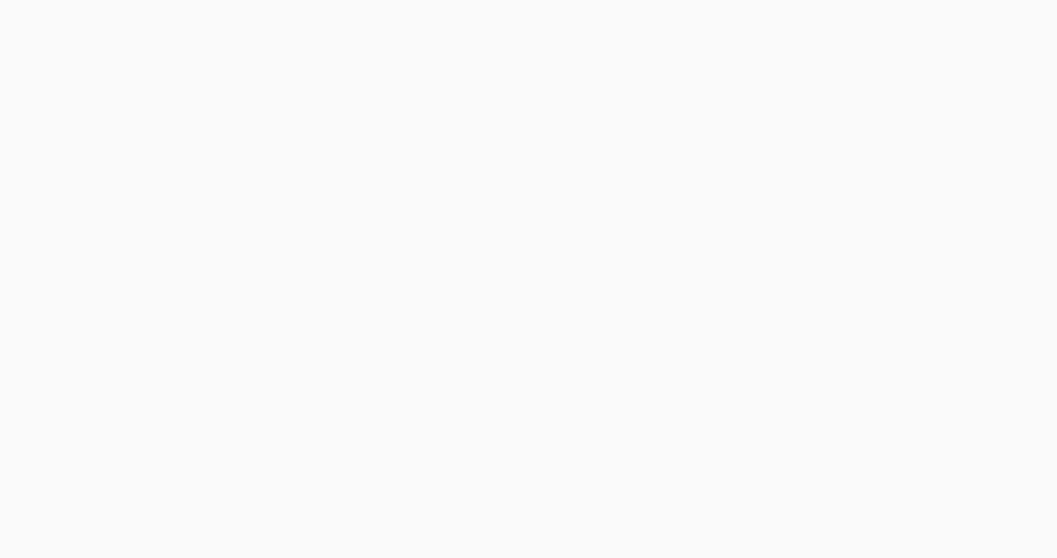
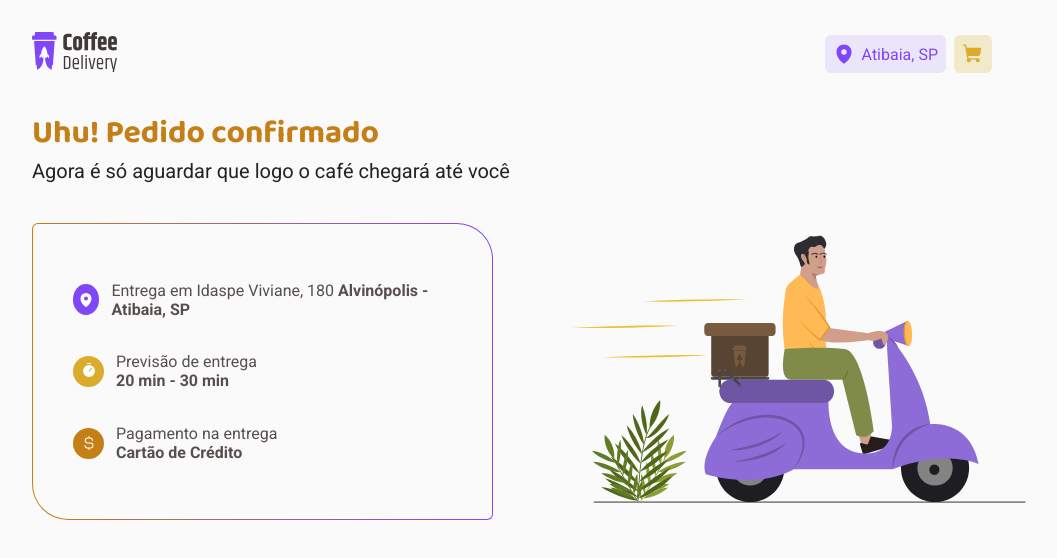
Before and after one commit to lucaslomba/desafio-02, a React (Vite) app: page /finished in a window 1280 px wide. Before the commit this address had no page. Shown: the top 558 px of the page, without its empty margins (128-1185 px from the left). Built offline with nearby package versions, Linux system fonts and the light colour scheme.

Commit message:
Atualizando tela de Finished

```diff
--- a/src/Router.tsx
+++ b/src/Router.tsx
@@ -1,6 +1,7 @@
 import { Routes, Route } from 'react-router-dom'
 import { DefaultLayout } from './layout/DefaultLayout'
 import { Checkout } from './pages/Checkout'
+import { Finished } from './pages/Finished'
 import { Home } from './pages/Home'
 
 export function Router() {
@@ -9,6 +10,7 @@ export function Router() {
       <Route path="/" element={<DefaultLayout />}>
         <Route path="/" element={<Home />} />
         <Route path="/checkout/" element={<Checkout />} />
+        <Route path="/finished/" element={<Finished />} />
       </Route>
     </Routes>
   )
--- a/src/contexts/CartContext.tsx
+++ b/src/contexts/CartContext.tsx
@@ -1,4 +1,10 @@
-import { createContext, ReactNode, useEffect, useReducer } from 'react'
+import {
+  createContext,
+  ReactNode,
+  useEffect,
+  useReducer,
+  useState,
+} from 'react'
 import {
   deleteItemToCart,
   updateCart,
@@ -8,6 +14,9 @@ import { CartItem, cartReducer } from '../reducers/Cart/reducer'
 
 interface CartContextType {
   cart: CartItem[]
+  summaryCart: number
+  summaryCartWithDelivery: number
+  getSummaryValuesToPayment: () => void
   addItemToCart: (data: CartItem) => void
   editQuantityInCart: (data: CartItem) => void
   deleteItemCart: (id: number) => void
@@ -20,6 +29,9 @@ interface CartContextProviderProps {
 }
 
 export function CartContextProvider({ children }: CartContextProviderProps) {
+  const [summaryCart, setSummaryCart] = useState(0)
+  const [summaryCartWithDelivery, setSummaryCartWithDelivery] = useState(0)
+
   const [cartState, dispatch] = useReducer(
     cartReducer,
     { cart: [] },
@@ -56,9 +68,27 @@ export function CartContextProvider({ children }: CartContextProviderProps) {
     dispatch(deleteItemToCart(id))
   }
 
+  function getSummaryValuesToPayment() {
+    let summary = 0
+    for (let index = 0; index < cart.length; index++) {
+      summary = summary + cart[index].totalPrice
+    }
+
+    setSummaryCart(summary)
+    setSummaryCartWithDelivery(summary + 3.5)
+  }
+
   return (
     <CartContext.Provider
-      value={{ cart, addItemToCart, editQuantityInCart, deleteItemCart }}
+      value={{
+        cart,
+        summaryCart,
+        summaryCartWithDelivery,
+        getSummaryValuesToPayment,
+        addItemToCart,
+        editQuantityInCart,
+        deleteItemCart,
+      }}
     >
       {children}
     </CartContext.Provider>
--- a/src/pages/Checkout/index.tsx
+++ b/src/pages/Checkout/index.tsx
@@ -5,7 +5,8 @@ import {
   Money,
   Bank,
 } from 'phosphor-react'
-import { useContext, useState } from 'react'
+import { useContext, useEffect, useState } from 'react'
+import { NavLink } from 'react-router-dom'
 import { CartContext } from '../../contexts/CartContext'
 import { CardCoffeSelected } from './components/CardCoffeSelected'
 
@@ -23,14 +24,26 @@ import {
   CardMethodPayment,
   Button,
   CardSelecteds,
-  ButtonConfirm,
   ResumeContainerGrid,
   ResumeTotal,
 } from './styles'
 
 export function Checkout() {
-  const { cart } = useContext(CartContext)
+  const {
+    cart,
+    summaryCart,
+    summaryCartWithDelivery,
+    getSummaryValuesToPayment,
+  } = useContext(CartContext)
   const [paymentMethod, setPaymentMethod] = useState('')
+
+  useEffect(() => {
+    getSummaryValuesToPayment()
+  }, [])
+
+  useEffect(() => {
+    getSummaryValuesToPayment()
+  }, [cart])
 
   return (
     <CheckoutContainer>
@@ -113,14 +126,16 @@ export function Checkout() {
                 quantity={cart.quantity}
               />
             ) : (
-              <></>
+              <div key={cart.coffeeId}></div>
             ),
           )}
 
           <ResumeContainerGrid>
             <div>
               <span>Total de itens</span>
-              <span>R$ 29,70</span>
+              <span>
+                R$ {summaryCart.toFixed(2).toString().replace('.', ',')}
+              </span>
             </div>
             <div>
               <span>Entrega</span>
@@ -128,11 +143,19 @@ export function Checkout() {
             </div>
             <div>
               <ResumeTotal>Total</ResumeTotal>
-              <ResumeTotal>R$ 33,20</ResumeTotal>
+              <ResumeTotal>
+                R${' '}
+                {summaryCartWithDelivery
+                  .toFixed(2)
+                  .toString()
+                  .replace('.', ',')}
+              </ResumeTotal>
             </div>
           </ResumeContainerGrid>
 
-          <ButtonConfirm>CONFIRMAR PEDIDO</ButtonConfirm>
+          <NavLink to="/finished" title="Finished">
+            CONFIRMAR PEDIDO
+          </NavLink>
         </CardSelecteds>
       </div>
     </CheckoutContainer>
--- a/src/pages/Checkout/styles.ts
+++ b/src/pages/Checkout/styles.ts
@@ -129,10 +129,14 @@ export const CardSelecteds = styled.div`
   padding: 2.5rem;
 
   border-radius: 4px 44px 4px 44px;
-`
 
-export const ButtonConfirm = styled.button`
+  a {
+    display: flex;
+    justify-content: center;
+    align-items: center;
+
     width: 100%;
+    text-decoration: none;
 
     margin-top: 1.5rem;
     margin: bottom: 2.5rem;
@@ -147,6 +151,7 @@ export const ButtonConfirm = styled.button`
     border-radius: 6px;
 
     cursor: pointer;
+  }
 `
 
 export const ResumeContainerGrid = styled.div`
--- /dev/null
+++ b/src/pages/Finished/index.tsx
@@ -0,0 +1,56 @@
+import {
+  ContainerFinished,
+  ContainerDataFinished,
+  ContentCard,
+  BeneficiosItemGridLaranja,
+  BeneficiosItemGridAmarelo,
+  BeneficiosItemGridRoxo,
+} from './styles'
+
+import Background from '../../assets/BackgroundFinished.svg'
+import { Timer, MapPin, CurrencyDollarSimple } from 'phosphor-react'
+
+export function Finished() {
+  return (
+    <ContainerFinished>
+      <h1>Uhu! Pedido confirmado</h1>
+      <span>Agora é só aguardar que logo o café chegará até você</span>
+      <ContainerDataFinished>
+        <ContentCard>
+          <BeneficiosItemGridRoxo>
+            <div>
+              <MapPin size={16} weight="fill" />
+            </div>
+            <span>
+              Entrega em Idaspe Viviane, 180 <b>Alvinópolis - Atibaia, SP</b>
+            </span>
+          </BeneficiosItemGridRoxo>
+          <BeneficiosItemGridAmarelo>
+            <div>
+              <Timer size={16} weight="fill" />
+            </div>
+            <span>
+              Previsão de entrega <br />
+              <b>20 min - 30 min</b>
+            </span>
+          </BeneficiosItemGridAmarelo>
+          <BeneficiosItemGridLaranja>
+            <div>
+              <CurrencyDollarSimple size={16} weight="fill" />
+            </div>
+            <span>
+              Pagamento na entrega <br />
+              <b>Cartão de Crédito</b>
+            </span>
+          </BeneficiosItemGridLaranja>
+        </ContentCard>
+        <div>
+          <img
+            src={Background}
+            alt="Um copo de café dentro de uma forma abstrata amarela"
+          />
+        </div>
+      </ContainerDataFinished>
+    </ContainerFinished>
+  )
+}
--- /dev/null
+++ b/src/pages/Finished/styles.ts
@@ -0,0 +1,86 @@
+import styled from 'styled-components'
+
+export const ContainerFinished = styled.div`
+  padding: 0 10rem 0 10rem;
+
+  h1 {
+    color: ${(props) => props.theme['yellow-900']};
+    font-family: 'Baloo 2', sans-serif;
+    font-size: 2rem;
+  }
+
+  span {
+    font-size: 1.25rem;
+    color: ${(props) => props.theme['gray-900']};
+  }
+`
+
+export const ContainerDataFinished = styled.div`
+  margin-top: 2.5rem;
+
+  display: grid;
+  justify-content: space-between;
+  grid-template-columns: 48% 45%;
+`
+
+export const ContentCard = styled.div`
+  padding: 2.5rem;
+  display: grid;
+  grid-template-columns: auto;
+
+  border-radius: 6px 36px 6px 36px;
+
+  background: linear-gradient(
+        ${(props) => props.theme['gray-100']},
+        ${(props) => props.theme['gray-100']}
+      )
+      padding-box,
+    linear-gradient(
+        to right,
+        ${(props) => props.theme['yellow-900']},
+        ${(props) => props.theme['purple-500']}
+      )
+      border-box;
+  border: 1px solid transparent;
+`
+
+export const BeneficiosItemGrid = styled.div`
+  display: flex;
+  align-items: center;
+  gap: 0.75rem;
+
+  div {
+    display: flex;
+    justify-content: center;
+    align-items: center;
+
+    border-radius: 50%;
+    width: 1.9375rem;
+    height: 1.9375rem;
+
+    color: ${(props) => props.theme.white};
+  }
+
+  span {
+    font-size: 1rem;
+    color: ${(props) => props.theme['gray-700']};
+  }
+`
+
+export const BeneficiosItemGridLaranja = styled(BeneficiosItemGrid)`
+  div {
+    background: ${(props) => props.theme['yellow-900']};
+  }
+`
+
+export const BeneficiosItemGridAmarelo = styled(BeneficiosItemGrid)`
+  div {
+    background: ${(props) => props.theme['yellow-500']};
+  }
+`
+
+export const BeneficiosItemGridRoxo = styled(BeneficiosItemGrid)`
+  div {
+    background: ${(props) => props.theme['purple-500']};
+  }
+`
--- a/src/reducers/Cart/reducer.ts
+++ b/src/reducers/Cart/reducer.ts
@@ -43,10 +43,13 @@ export function cartReducer(state: CartState, action: any) {
         return cart.coffeeId === action.payload.id
       })
 
+      if (cartItemIndex < 0) {
+        return state
+      }
+
       return produce(state, (draft) => {
-        cartItemIndex >= 0
-          ? (draft.cart[cartItemIndex].quantity = 0)
-          : draft.cart.push(action.payload.cart)
+        draft.cart[cartItemIndex].quantity = 0
+        draft.cart[cartItemIndex].totalPrice = 0
       })
     }
     default:
```
Also changed, not shown: src/assets/BackgroundFinished.svg (added). Lines whose indentation alone changed are shown as unchanged.
